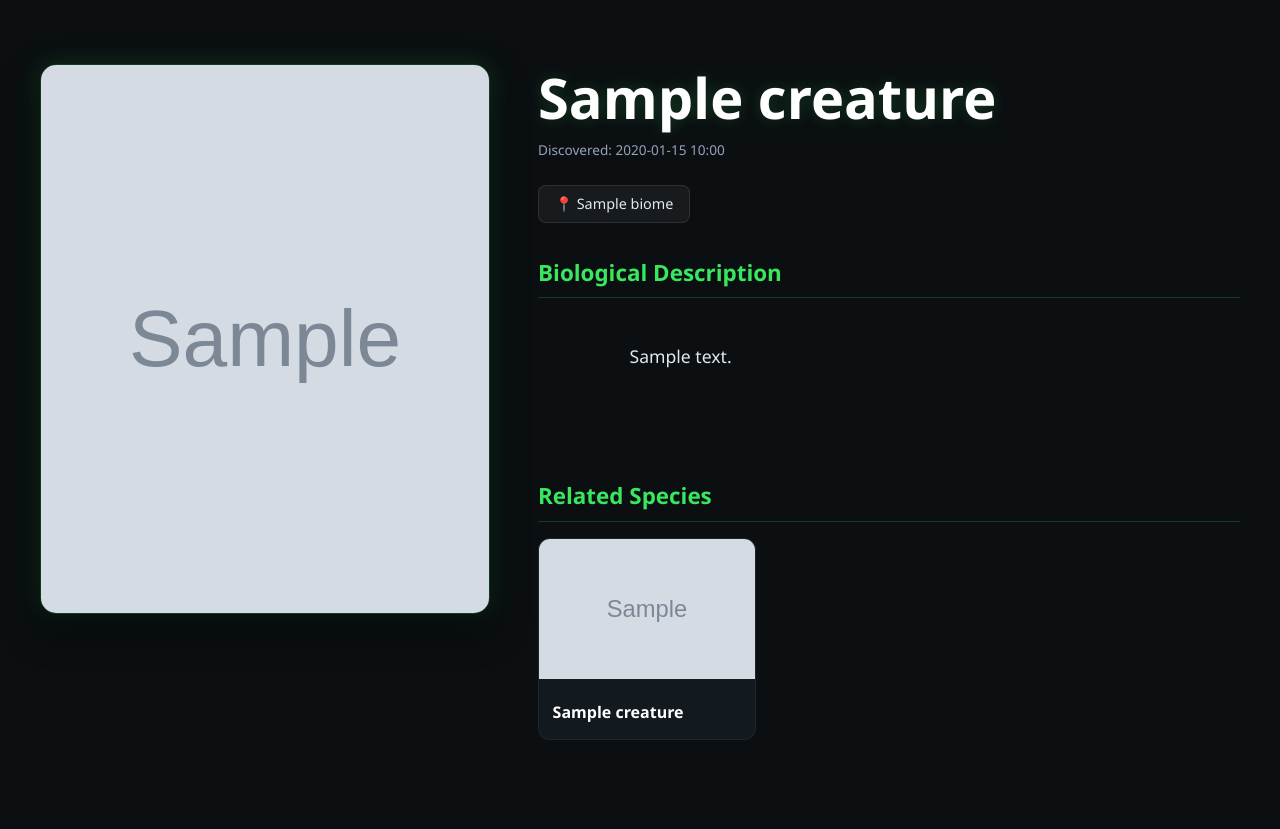
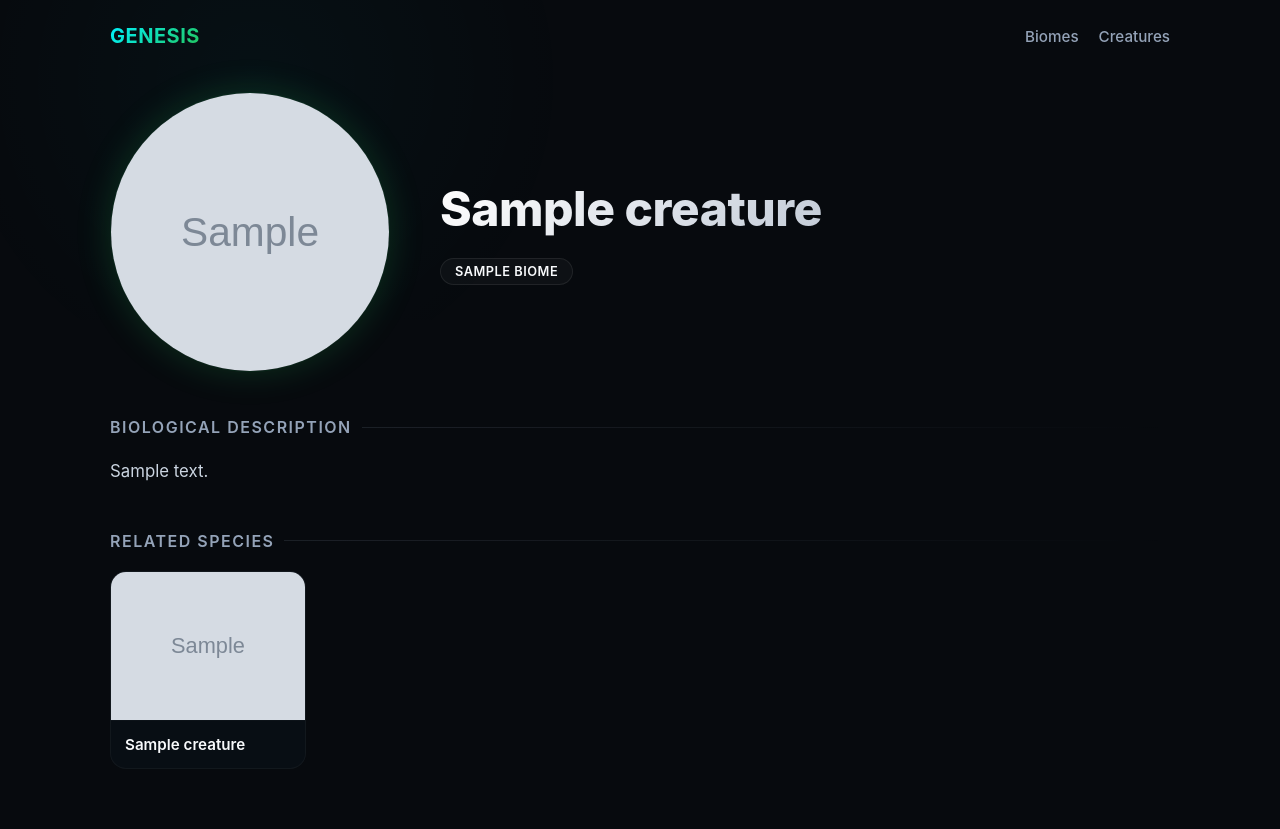
Before and after one commit to Solar01s/Nature-s_word, a Django app: page /nature_index/creature/1/ in a window 1280 px wide. Before the commit the page ends 740 px from the top, so only its background shows below. Run offline with Django 5.2, Linux system fonts and the light colour scheme; tables that the repository leaves empty hold one stand-in row (values such as "Sample post"); grey boxes marked "Sample" are stand-in pictures.

Commit message:
Update creature.html

```diff
--- a/templates/nature_index/creature.html
+++ b/templates/nature_index/creature.html
@@ -3,15 +3,15 @@
 <head>
     <meta charset="UTF-8">
     <meta name="viewport" content="width=device-width, initial-scale=1.0">
-    <title>{{ creature.name }} — Creature</title>
+    <title>{{ creature.name }} - Creature</title>
     <style>
         :root {
-            --bg-color: #0b0f12;
-            --card-bg: #131a1f;
-            --accent-green: #39e75f;
-            --accent-glow: rgba(57, 231, 95, 0.2);
-            --text-main: #e2e8f0;
-            --text-muted: #94a3b8;
+            --bg-dark: #070a0e;
+            --panel-bg: rgba(13, 20, 30, 0.45);
+            --accent-cyan: #00f2fe;
+            --accent-green: #22c55e;
+            --text-primary: #f8fafc;
+            --text-secondary: #94a3b8;
         }
 
         * {
@@ -21,220 +21,303 @@
         }
 
         body {
-            background-color: var(--bg-color);
-            color: var(--text-main);
-            font-family: 'Segoe UI', Roboto, Helvetica, Arial, sans-serif;
-            line-height: 1.6;
-            padding: 2rem;
-            animation: fadeIn 0.8s ease-out;
+            background-color: var(--bg-dark);
+            color: var(--text-primary);
+            font-family: -apple-system, BlinkMacSystemFont, 'Segoe UI', Roboto, Helvetica, Arial, sans-serif;
+            min-height: 100vh;
+            display: flex;
+            flex-direction: column;
+            overflow-x: hidden;
         }
 
-        @keyframes fadeIn {
-            from { opacity: 0; transform: translateY(10px); }
+        body::before {
+            content: '';
+            position: fixed;
+            top: -20%;
+            left: -10%;
+            width: 60%;
+            height: 60%;
+            background: radial-gradient(circle, rgba(0, 242, 254, 0.03) 0%, transparent 70%);
+            z-index: 0;
+            pointer-events: none;
+        }
+
+        nav {
+            width: 100%;
+            max-width: 1100px;
+            margin: 0 auto;
+            padding: 24px 20px;
+            display: flex;
+            justify-content: space-between;
+            align-items: center;
+            z-index: 2;
+        }
+
+        .logo {
+            font-size: 1.25rem;
+            font-weight: 700;
+            letter-spacing: 0.5px;
+            background: linear-gradient(135deg, var(--accent-cyan) 0%, var(--accent-green) 100%);
+            -webkit-background-clip: text;
+            -webkit-text-fill-color: transparent;
+            text-decoration: none;
+        }
+
+        .nav-links {
+            display: flex;
+            align-items: center;
+            gap: 20px;
+        }
+
+        .nav-item {
+            color: var(--text-secondary);
+            text-decoration: none;
+            font-size: 0.95rem;
+            font-weight: 500;
+            transition: color 0.3s ease;
+        }
+
+        .nav-item:hover {
+            color: var(--accent-cyan);
+        }
+
+        main {
+            flex: 1;
+            max-width: 1100px;
+            width: 100%;
+            margin: 0 auto;
+            padding: 20px 20px 60px 20px;
+            z-index: 1;
+            position: relative;
+            display: flex;
+            flex-direction: column;
+            gap: 45px;
+            animation: stageRender 0.6s cubic-bezier(0.16, 1, 0.3, 1) forwards;
+        }
+
+        @keyframes stageRender {
+            from { opacity: 0; transform: translateY(15px); }
             to { opacity: 1; transform: translateY(0); }
         }
 
-        .container {
-            max-width: 1200px;
-            margin: 0 auto;
+        .profile-layout {
+            display: grid;
+            grid-template-columns: 280px 1fr;
+            gap: 50px;
+            align-items: center;
         }
 
-        .creature-layout {
-            display: grid;
-            grid-template-columns: 450px 1fr;
-            gap: 3rem;
-            margin-top: 2rem;
-        }
-
-        @media (max-width: 900px) {
-            .creature-layout {
+        @media (max-width: 850px) {
+            .profile-layout {
                 grid-template-columns: 1fr;
-                gap: 2rem;
+                gap: 30px;
+                text-align: center;
             }
         }
 
-        .creature-image-wrapper {
-            position: relative;
+        .specimen-avatar {
+            width: 280px;
+            height: 280px;
+            object-fit: cover;
+            border-radius: 50%;
+            box-shadow: 0 0 35px rgba(34, 197, 94, 0.2);
+            border: 1px solid rgba(34, 197, 94, 0.15);
+            transition: transform 0.5s ease, box-shadow 0.5s ease;
+        }
+
+        .profile-layout:hover .specimen-avatar {
+            transform: scale(1.02);
+            box-shadow: 0 0 45px rgba(34, 197, 94, 0.3);
+        }
+
+        .specimen-header {
+            display: flex;
+            flex-direction: column;
+            gap: 12px;
+        }
+
+        .creature-title {
+            font-size: 3rem;
+            font-weight: 800;
+            letter-spacing: -0.5px;
+            background: linear-gradient(135deg, #ffffff 0%, var(--text-secondary) 100%);
+            -webkit-background-clip: text;
+            -webkit-text-fill-color: transparent;
+        }
+
+        .index-tag {
+            font-size: 0.85rem;
+            font-family: monospace;
+            color: var(--accent-cyan);
+            letter-spacing: 1px;
+        }
+
+        .env-track {
+            display: flex;
+            flex-wrap: wrap;
+            gap: 10px;
+            margin-top: 8px;
+        }
+
+        @media (max-width: 850px) {
+            .env-track { justify-content: center; }
+        }
+
+        .env-node {
+            font-size: 0.8rem;
+            font-weight: 600;
+            text-transform: uppercase;
+            letter-spacing: 0.5px;
+            color: var(--text-primary);
+            background: rgba(255, 255, 255, 0.03);
+            border: 1px solid rgba(255, 255, 255, 0.08);
+            padding: 5px 14px;
+            border-radius: 100px;
+            text-decoration: none;
+            transition: all 0.3s cubic-bezier(0.16, 1, 0.3, 1);
+        }
+
+        .env-node:hover {
+            color: var(--accent-cyan);
+            border-color: var(--accent-cyan);
+            background: rgba(0, 242, 254, 0.02);
+            box-shadow: 0 0 15px rgba(0, 242, 254, 0.1);
+        }
+
+        .section-header {
+            font-size: 1rem;
+            font-weight: 600;
+            text-transform: uppercase;
+            letter-spacing: 1.5px;
+            color: var(--text-secondary);
+            margin-bottom: 20px;
+            display: flex;
+            align-items: center;
+            gap: 10px;
+        }
+
+        .section-header::after {
+            content: '';
+            flex: 1;
+            height: 1px;
+            background: linear-gradient(90deg, rgba(148, 163, 184, 0.15), transparent);
+        }
+
+        .bio-desc {
+            color: #cbd5e1;
+            font-size: 1.05rem;
+            line-height: 1.7;
+            white-space: pre-wrap;
+        }
+
+        .grid-layout {
+            display: grid;
+            grid-template-columns: repeat(auto-fill, minmax(180px, 1fr));
+            gap: 20px;
+            margin-top: 20px;
+        }
+
+        .sub-card {
+            background: var(--panel-bg);
+            border: 1px solid rgba(255, 255, 255, 0.04);
             border-radius: 16px;
             overflow: hidden;
-            box-shadow: 0 15px 35px rgba(0,0,0,0.6), 0 0 25px var(--accent-glow);
-            border: 1px solid rgba(57, 231, 95, 0.2);
-            height: 550px;
+            text-decoration: none;
+            display: flex;
+            flex-direction: column;
+            transition: all 0.4s cubic-bezier(0.16, 1, 0.3, 1);
         }
 
-        .creature-img {
-            width: 100%;
-            height: 100%;
-            object-fit: cover;
-            transition: transform 0.6s cubic-bezier(0.25, 1, 0.5, 1);
+        .sub-card:hover {
+            border-color: rgba(34, 197, 94, 0.25);
+            background: rgba(13, 20, 30, 0.6);
+            transform: translateY(-4px);
+            box-shadow: 0 12px 24px rgba(0, 0, 0, 0.3), 0 0 20px rgba(34, 197, 94, 0.05);
         }
 
-        .creature-image-wrapper:hover .creature-img {
-            transform: scale(1.05);
-        }
-
-        .creature-info {
-            display: flex;
-            flex-direction: column;
-            justify-content: center;
-        }
-
-        .creature-name {
-            font-size: 3.5rem;
-            color: #ffffff;
-            text-shadow: 0 0 15px var(--accent-glow);
-            margin-bottom: 0.5rem;
-            line-height: 1.2;
-        }
-
-        .creature-meta {
-            font-size: 0.85rem;
-            color: var(--text-muted);
-            margin-bottom: 1.5rem;
-        }
-
-        .biome-tags {
-            display: flex;
-            flex-wrap: wrap;
-            gap: 0.5rem;
-            margin-bottom: 2rem;
-        }
-
-        .biome-tag {
-            background: rgba(255, 255, 255, 0.05);
-            color: var(--text-main);
-            padding: 0.4rem 1rem;
-            border-radius: 8px;
-            text-decoration: none;
-            font-size: 0.9rem;
-            border: 1px solid rgba(255, 255, 255, 0.1);
-            transition: all 0.3s ease;
-        }
-
-        .biome-tag:hover {
-            background: rgba(57, 231, 95, 0.1);
-            border-color: var(--accent-green);
-            color: var(--accent-green);
-            box-shadow: 0 0 10px var(--accent-glow);
-        }
-
-        .section-title {
-            font-size: 1.4rem;
-            color: var(--accent-green);
-            margin-bottom: 1rem;
-            border-bottom: 1px solid rgba(57, 231, 95, 0.2);
-            padding-bottom: 0.4rem;
-        }
-
-        .creature-description {
-            font-size: 1.1rem;
-            color: var(--text-main);
-            white-space: pre-wrap;
-            margin-bottom: 3rem;
-        }
-
-        .related-creatures-section {
-            margin-top: 2rem;
-        }
-
-        .related-grid {
-            display: grid;
-            grid-template-columns: repeat(auto-fill, minmax(200px, 1fr));
-            gap: 1.5rem;
-        }
-
-        .card {
-            background-color: var(--card-bg);
-            border-radius: 12px;
-            overflow: hidden;
-            text-decoration: none;
-            color: inherit;
-            border: 1px solid rgba(255, 255, 255, 0.05);
-            transition: all 0.4s cubic-bezier(0.25, 0.8, 0.25, 1);
-        }
-
-        .card:hover {
-            transform: translateY(-5px);
-            border-color: var(--accent-green);
-            box-shadow: 0 8px 20px var(--accent-glow);
-        }
-
-        .card-img {
+        .sub-card-thumb {
             width: 100%;
-            height: 140px;
+            aspect-ratio: 1.3 / 1;
             object-fit: cover;
+            border-bottom: 1px solid rgba(255, 255, 255, 0.02);
             transition: transform 0.4s ease;
         }
 
-        .card:hover .card-img {
-            transform: scale(1.05);
+        .sub-card:hover .sub-card-thumb {
+            transform: scale(1.03);
         }
 
-        .card-info {
-            padding: 0.85rem;
+        .sub-card-meta {
+            padding: 14px;
         }
 
-        .card-name {
-            font-size: 1rem;
+        .sub-card-title {
+            font-size: 0.95rem;
             font-weight: 600;
-            color: #ffffff;
+            color: var(--text-primary);
+            white-space: nowrap;
+            overflow: hidden;
+            text-overflow: ellipsis;
         }
 
-        .no-data {
-            color: var(--text-muted);
+        .status-empty {
+            font-size: 0.9rem;
+            color: var(--text-secondary);
             font-style: italic;
         }
     </style>
 </head>
 <body>
 
-    <div class="container">
-        <div class="creature-layout">
+    <nav>
+        <a href="/" class="logo">GENESIS</a>
+        <div class="nav-links">
+            <a href="#" class="nav-item">Biomes</a>
+            <a href="#" class="nav-item">Creatures</a>
+        </div>
+    </nav>
 
-            <div class="creature-image-wrapper">
-                {% if creature.image %}
-                    <img src="{{ creature.image }}" alt="{{ creature.name }}" class="creature-img">
-                {% endif %}
-            </div>
+    <main>
+        <div class="profile-layout">
+            {% if creature.image %}
+                <img src="{{ creature.image }}" alt="{{ creature.name }}" class="specimen-avatar">
+            {% endif %}
 
-            <div class="creature-info">
-                <h1 class="creature-name">{{ creature.name }}</h1>
-                <div class="creature-meta">Discovered: {{ creature.created_at|date:"Y-m-d H:i" }}</div>
+            <div class="specimen-header">
+                <h1 class="creature-title">{{ creature.name }}</h1>
 
-                <div class="biome-tags">
+                <div class="env-track">
                     {% for biome in creature.biomes.all %}
-                        <a href="{% url 'biome' biome.pk %}" class="biome-tag">📍 {{ biome.name }}</a>
+                        <a href="{% url 'biome' biome.pk %}" class="env-node">{{ biome.name }}</a>
                     {% empty %}
-                        <span class="no-data">Habitat unknown</span>
+                        <span class="status-empty">No native biomes cataloged</span>
                     {% endfor %}
                 </div>
-
-                <h2 class="section-title">Biological Description</h2>
-                <div class="creature-description">
-                    {{ creature.description }}
-                </div>
-
-                <div class="related-creatures-section">
-                    <h2 class="section-title">Related Species</h2>
-                    <div class="related-grid">
-                        {% for rel_creature in creature.related_creatures.all %}
-                            <a href="{% url 'creature' rel_creature.pk %}" class="card">
-                                {% if rel_creature.image %}
-                                    <img src="{{ rel_creature.image }}" alt="{{ rel_creature.name }}" class="card-img">
-                                {% endif %}
-                                <div class="card-info">
-                                    <div class="card-name">{{ rel_creature.name }}</div>
-                                </div>
-                            </a>
-                        {% empty %}
-                            <p class="no-data">Unique species. No related evolutionary lines found.</p>
-                        {% endfor %}
-                    </div>
-                </div>
-
             </div>
         </div>
-    </div>
+
+        <div>
+            <h2 class="section-header">Biological Description</h2>
+            <p class="bio-desc">{{ creature.description }}</p>
+        </div>
+        <div>
+            <h2 class="section-header">Related Species</h2>
+            <div class="grid-layout">
+                {% for rel_creature in creature.related_creatures.all %}
+                    <a href="{% url 'creature' rel_creature.pk %}" class="sub-card">
+                        {% if rel_creature.image %}
+                            <img src="{{ rel_creature.image }}" alt="{{ rel_creature.name }}" class="sub-card-thumb">
+                        {% endif %}
+                        <div class="sub-card-meta">
+                            <div class="sub-card-title">{{ rel_creature.name }}</div>
+                        </div>
+                    </a>
+                {% empty %}
+                    <p class="status-empty">Isolated evolutionary strain. No relatives found.</p>
+                {% endfor %}
+            </div>
+        </div>
+    </main>
 
 </body>
 </html>
```
